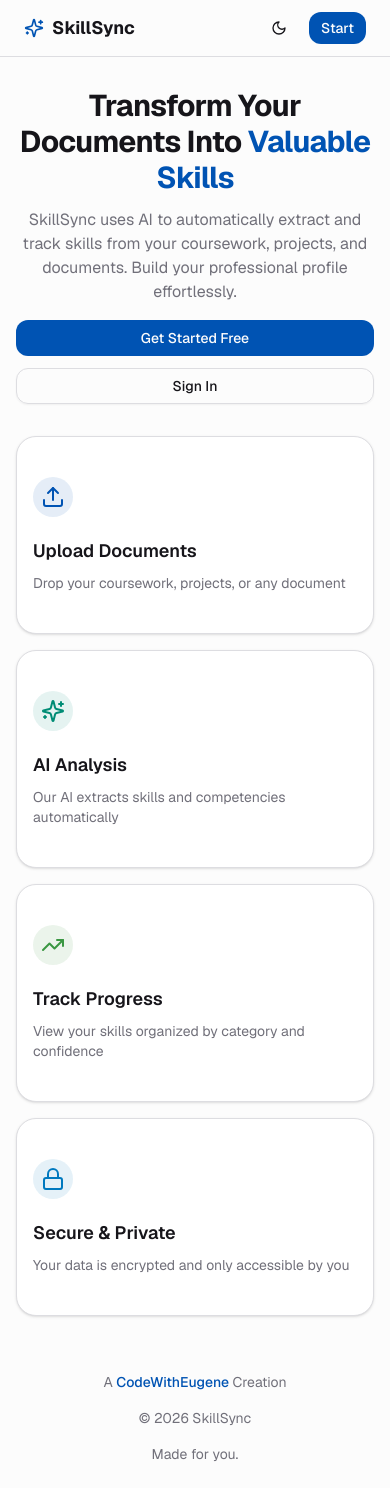
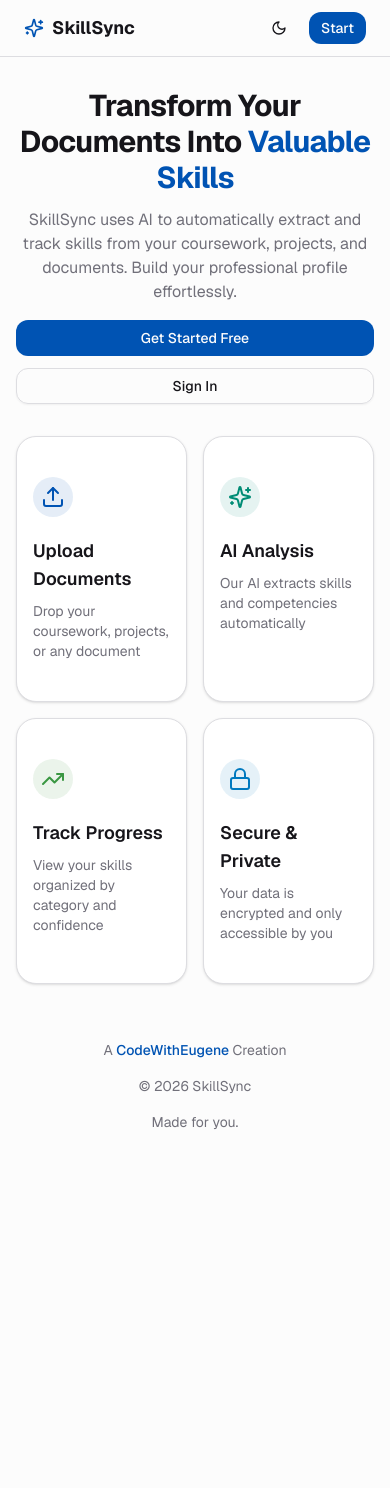
Before and after one commit to CodeWithEugene/SkillsSync, a Next.js app: page / in a window 390 px wide. After the commit the page ends 1156 px from the top, so only its background shows below. Built offline with nearby package versions, Linux system fonts and the light colour scheme; no server answers.

Commit message:
fix: mobile layout for landing page feature cards
Update to 2x2 grid on mobile, maintain 4-column on desktop.

#VERCEL_SKIP

Co-authored-by: Eugene Mutembei <103780583+CodeWithEugene@users.noreply.github.com>

```diff
--- a/app/page.tsx
+++ b/app/page.tsx
@@ -65,8 +65,8 @@ export default async function HomePage() {
               </div>
             </div>
 
-            {/* Feature Cards - Compact 4-column grid */}
-            <div className="grid gap-4 lg:gap-6 grid-cols-1 sm:grid-cols-2 lg:grid-cols-4 max-w-6xl mx-auto">
+            {/* Feature Cards - Updated mobile grid: 2 columns on mobile, 4 columns on desktop */}
+            <div className="grid gap-4 lg:gap-6 grid-cols-2 lg:grid-cols-4 max-w-6xl mx-auto">
               <Card className="bento-card bento-card-primary hover:bg-primary hover:scale-[1.02] transition-all duration-300 cursor-pointer group">
                 <CardHeader className="p-4 lg:p-6">
                   <div className="rounded-xl bg-primary/10 group-hover:bg-primary-foreground/20 p-2 w-fit mb-3 transition-colors">
```
